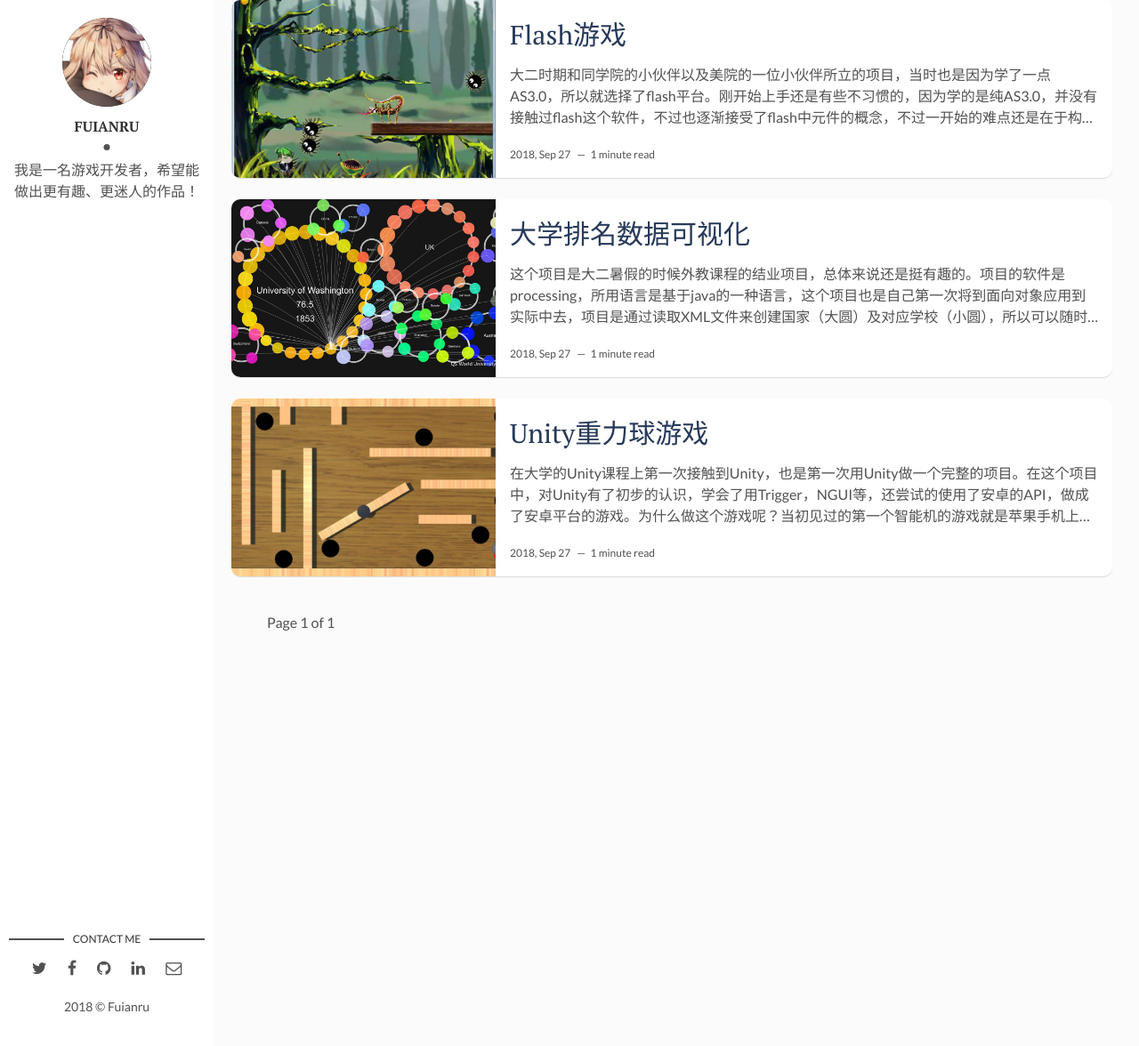
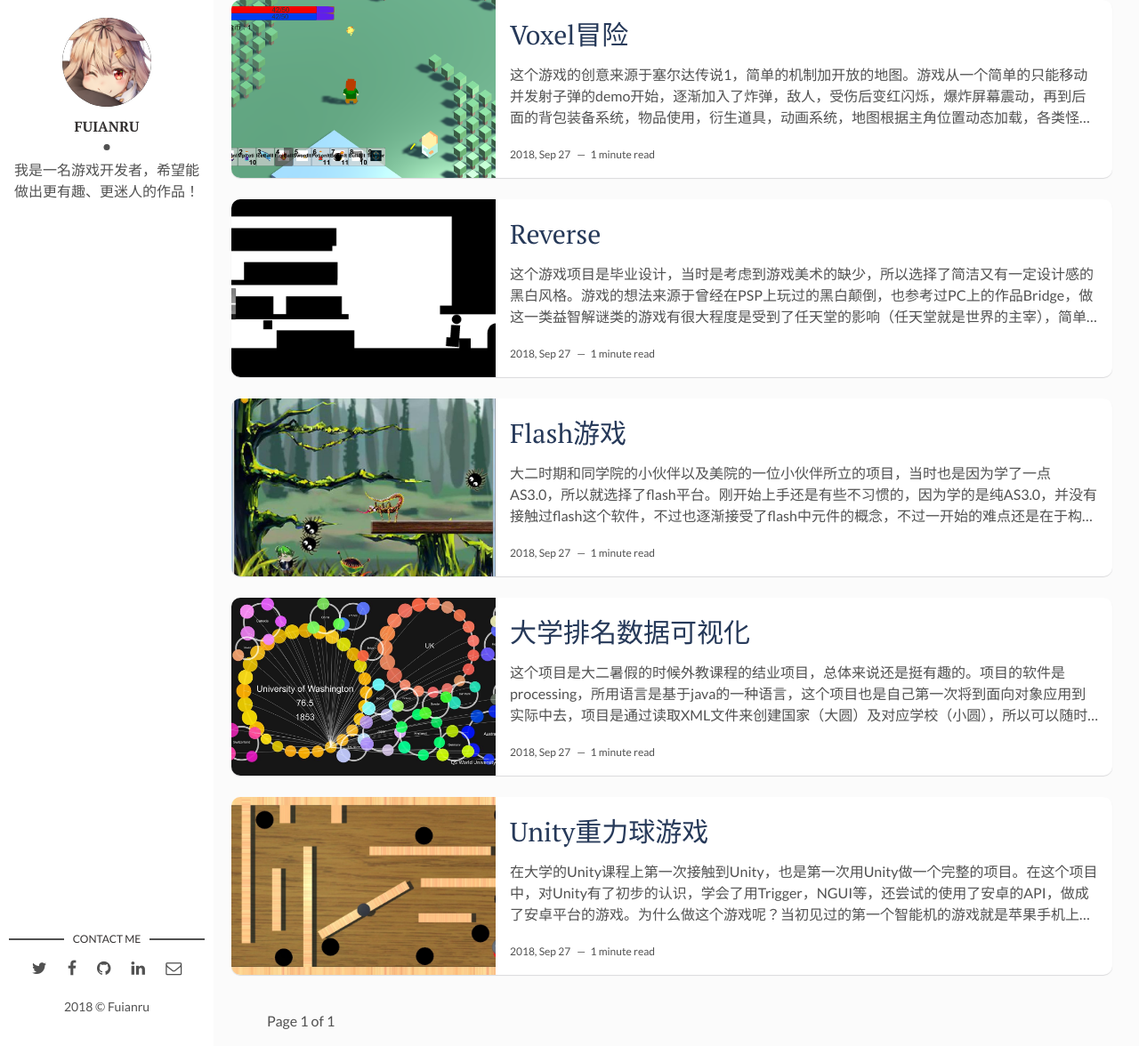
Before and after one commit to Fuinaru/Fuinaru.github.io, a Jekyll site: the page built from index.html, in a window 1280 px wide and 1176 px high. Shown: the whole window at 89% size. Built offline with Jekyll 4.4.1, drawn with Linux system fonts in a browser that asks for light colours; the list of posts is cut into pages by our own code.

Commit message:
9.27.end

```diff
--- a/_posts/2018-09-27-GravityBall.markdown
+++ b/_posts/2018-09-27-GravityBall.markdown
@@ -4,7 +4,7 @@ title: Unity重力球游戏
 date: 2018-09-27 20:35:20 +0300
 description: 大学Unity课程的结课项目，也是第一次用Unity做的完整项目。 # Add post description (optional)
 img: worksImages/GravityBall.jpg # Add image post (optional)
-tags: [游戏, Unity]
+tags: [游戏, Unity，C#]
 ---
 在大学的Unity课程上第一次接触到Unity，也是第一次用Unity做一个完整的项目。在这个项目中，对Unity有了初步的认识，学会了用Trigger，NGUI等，还尝试的使用了安卓的API，做成了安卓平台的游戏。为什么做这个游戏呢？当初见过的第一个智能机的游戏就是苹果手机上的这类游戏，所以印象还是蛮深的，再加上小时候玩过的火星号（似乎是这个名字），所以就决定做这个游戏了。
 ## 项目分工：
--- /dev/null
+++ b/_posts/2018-09-27-Reverse.markdown
@@ -0,0 +1,13 @@
+---
+layout: post
+title: Reverse
+date: 2018-09-27 22:20:20 +0300
+description: 毕业设计 # Add post description (optional)
+img: worksImages/Reverse.png # Add image post (optional)
+tags: [游戏，Unity，C#]
+---
+这个游戏项目是毕业设计，当时是考虑到游戏美术的缺少，所以选择了简洁又有一定设计感的黑白风格。游戏的想法来源于曾经在PSP上玩过的黑白颠倒，也参考过PC上的作品Bridge，做这一类益智解谜类的游戏有很大程度是受到了任天堂的影响（任天堂就是世界的主宰），简单而又不失乐趣，而且这类解谜游戏最能体现游戏的创意。游戏的程序本身没有什么难度，难在关卡的设计上，切合手机的特性，翻转改变重力从而变成一个新的地图，但也是这一点给玩家带来了自由，而设计关卡的时候要考虑正反两面，减少游戏中的自由程度，让关卡的设计思路成为唯一的正解。而为了扩充游戏的丰富度，也是在游戏中不断设计新的机关，比如单向通行的墙，或者是利用前者完成的组装桥等等。顺便一提，这游戏的图标用的是Switch的标志。
+## 项目分工：
+单人项目，负责游戏的构思，关卡设计，程序
+## 项目简介：
+通过上下颠倒，改变重力的上下方向，让玩家看到不同的思路，从而发现道路，到达最终的门。
--- /dev/null
+++ b/_posts/2018-09-27-VoxelAdventure.markdown
@@ -0,0 +1,13 @@
+---
+layout: post
+title: Voxel冒险
+date: 2018-09-27 22:44:20 +0300
+description: 盗版仿塞尔达游戏 # Add post description (optional)
+img: worksImages/VoxelGame.png # Add image post (optional)
+tags: [游戏，Unity，C#]
+---
+这个游戏的创意来源于塞尔达传说1，简单的机制加开放的地图。游戏从一个简单的只能移动并发射子弹的demo开始，逐渐加入了炸弹，敌人，受伤后变红闪烁，爆炸屏幕震动，再到后面的背包装备系统，物品使用，衍生道具，动画系统，地图根据主角位置动态加载，各类怪物，游戏的储存与读取，利用协程弄出来的弹幕，可以说这个游戏大大超出了最初的预想（甚至自己用shader、粒子系统做了特效2333），也学到了很多，例如物品是根据其枚举类型添加组件代码，而使用时，只需通过父类调用子类里已重写的函数，这样就不需要知道所用的物品是什么来达成不同的道具功能。协程也是一大收获，通过这种伪线程，实现了很多以前所不敢想的效果，例如变道的火球，，延时发射等。当然还有其他的收获这里就不一一细讲了。
+## 项目分工：
+团队项目，负责游戏程序等
+## 项目简介：
+玩家操作主角利用道具打倒大魔王的游戏。
```
Also changed, not shown: assets/img/worksImages/Reverse.png (added), assets/img/worksImages/VoxelGame.png (added).
